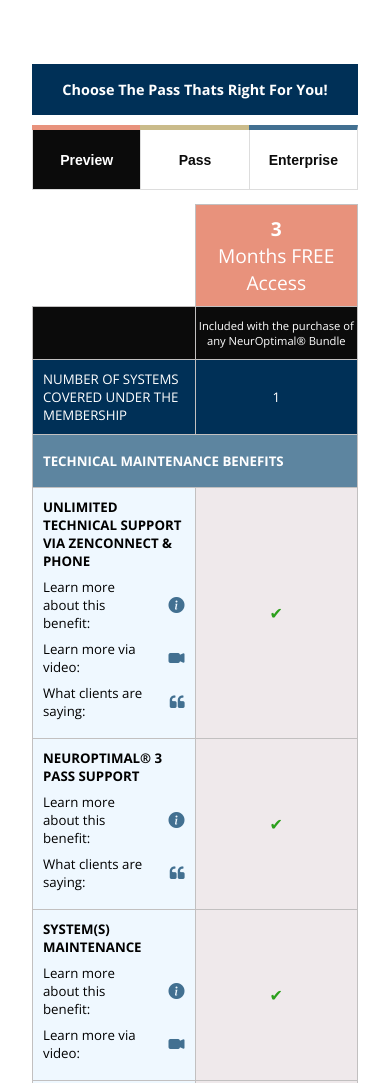
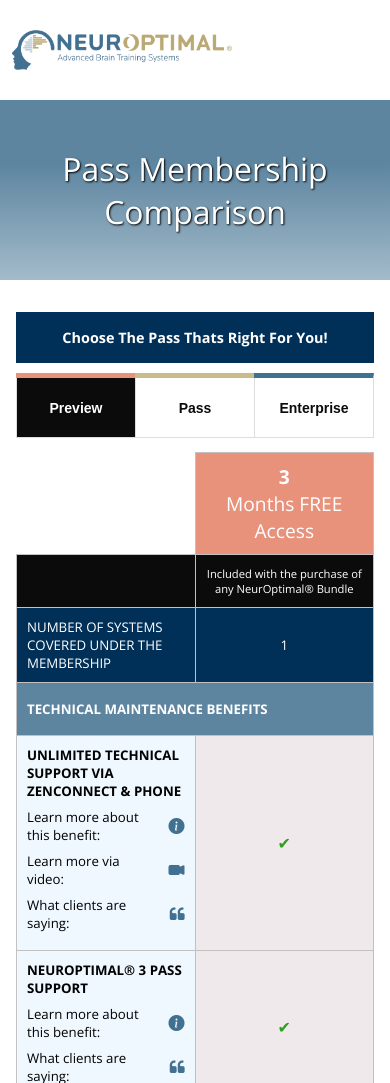
Before and after one commit to BMike84/price_table, a website: page index.html in a window 390 px wide. Shown: the top 1083 px of the page. Drawn offline with nearby package versions, Linux system fonts and the light colour scheme.

Commit message:
added new sections before google section

```diff
--- a/index.html
+++ b/index.html
@@ -4,6 +4,7 @@
     <meta charset="UTF-8" />
     <meta name="viewport" content="width=device-width, initial-scale=1.0" />
     <link rel="stylesheet" href="index.css" />
+    <link rel="stylesheet" href="top.css" />
     <link rel="preconnect" href="https://fonts.googleapis.com" />
     <link rel="preconnect" href="https://fonts.gstatic.com" crossorigin />
     <link
@@ -23,6 +24,13 @@
     <script src="https://code.jquery.com/jquery-3.7.0.min.js"></script>
   </head>
   <body>
+    <nav>
+    <img class="logo" src="neuroLogo.png" alt="" />
+  </nav>
+  <header>
+    <h1>Pass Membership Comparison</h1>
+  </header>
+
     <article class="table__container">
       <h3 class="choose">Choose the pass thats Right for you!</h3>
       <ul>
@@ -397,6 +405,7 @@
         </tbody>
       </table>
     </article>
+    <footer></footer>
     <script src="script.js"></script>
   </body>
 </html>
--- a/index.scss
+++ b/index.scss
@@ -21,7 +21,6 @@
 }
 body {
   font-family: "Open Sans", sans-serif;
-  padding: 2rem;
 }
 
 a {
@@ -30,7 +29,7 @@
 
 .table__container {
   width: 100%;
-  padding: 2rem 0;
+  padding: 2rem 1rem;
   margin: 0 auto;
   position: relative;
 }
@@ -325,9 +324,8 @@
 
 @media (min-width: 670px) {
   .table__container {
-    padding: 0 2rem;
+    padding: 4rem 4rem;
   }
-
   .table-price {
     &__blue {
       padding: 0 2rem;
--- /dev/null
+++ b/top.scss
@@ -0,0 +1,73 @@
+// variables
+$darkBlue: #003057;
+$primary-blue: #427091;
+$light-blue: #5d85a0;
+$light-pink: #f0b5a6;
+$color-pink: #e8927c;
+$light-green: #dbd0ae;
+$color-green: #cabb8a;
+$color-black: #0b0b0b;
+$color-red: #f20303;
+
+nav {
+  display: flex;
+  align-items: center;
+  height: 100px;
+  padding: 0.7rem 3rem;
+}
+
+.logo {
+  width: 30%;
+  height: 70px;
+  padding-left: 4rem;
+}
+
+@media only screen and (max-width: 768px) {
+  nav {
+    padding: 0.5rem 0.75rem;
+  }
+
+  .logo {
+    width: 60%;
+    height: 40px;
+    padding-left: 0;
+  }
+}
+
+footer {
+  background-color: $primary-blue;
+  height: 300px;
+}
+
+/* This is just the title page of this page */
+header {
+  min-height: 180px;
+  display: flex;
+  justify-content: center;
+  align-items: center;
+  color: white;
+  background: rgb(93, 133, 160);
+  background: linear-gradient(
+    180deg,
+    rgba(93, 133, 160, 1) 0%,
+    rgba(93, 133, 160, 1) 35%,
+    rgba(163, 187, 202, 1) 100%
+  );
+
+  > h1 {
+    font-weight: 300;
+    text-shadow: 1px 1px 2px black;
+    text-align: center;
+  }
+}
+
+/* wordpress page section for price comparision */
+// .page-content {
+//   padding: 1rem 90px;
+//   margin: 3rem 0;
+// }
+// @media only screen and (max-width: 768px) {
+//   .page-content {
+//     padding: 1rem 25px;
+//   }
+// }
```
Also changed, not shown: index.css, neuroLogo.png (added), top.css (added), 2 other files.
